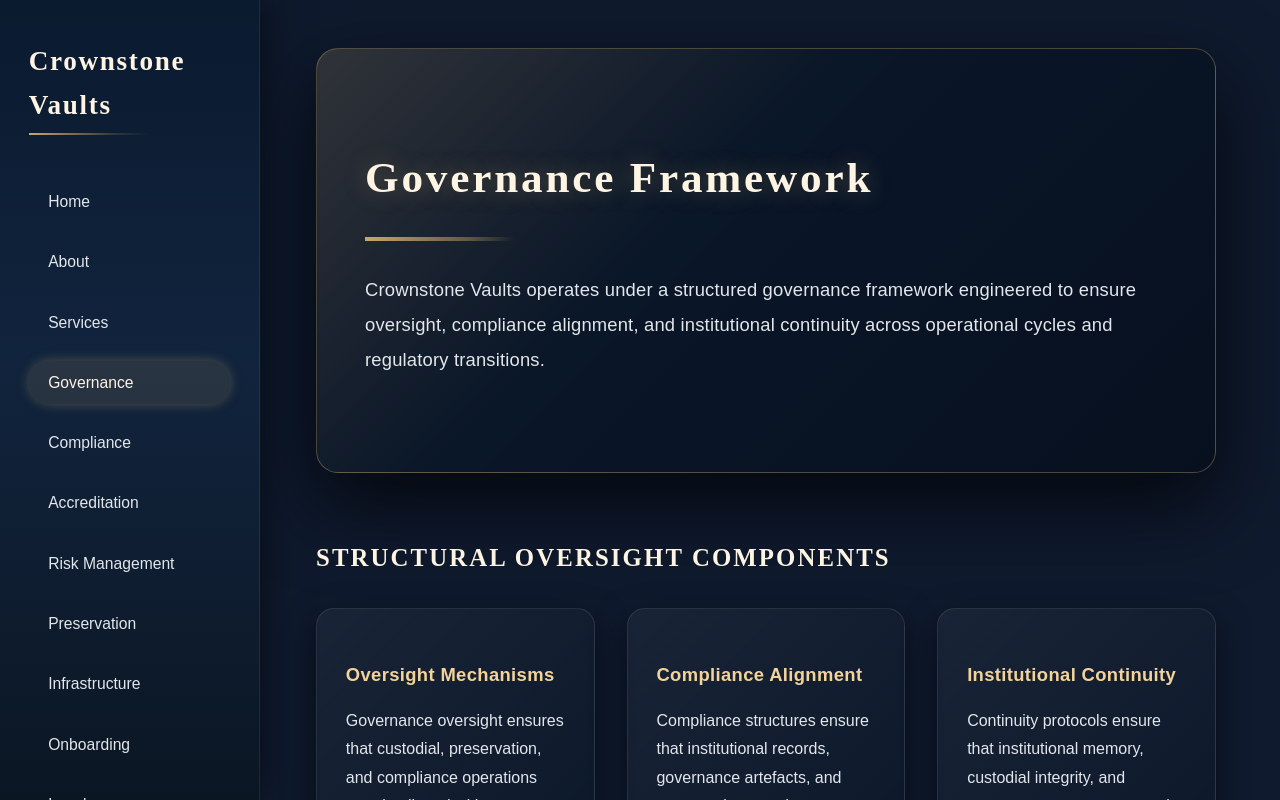
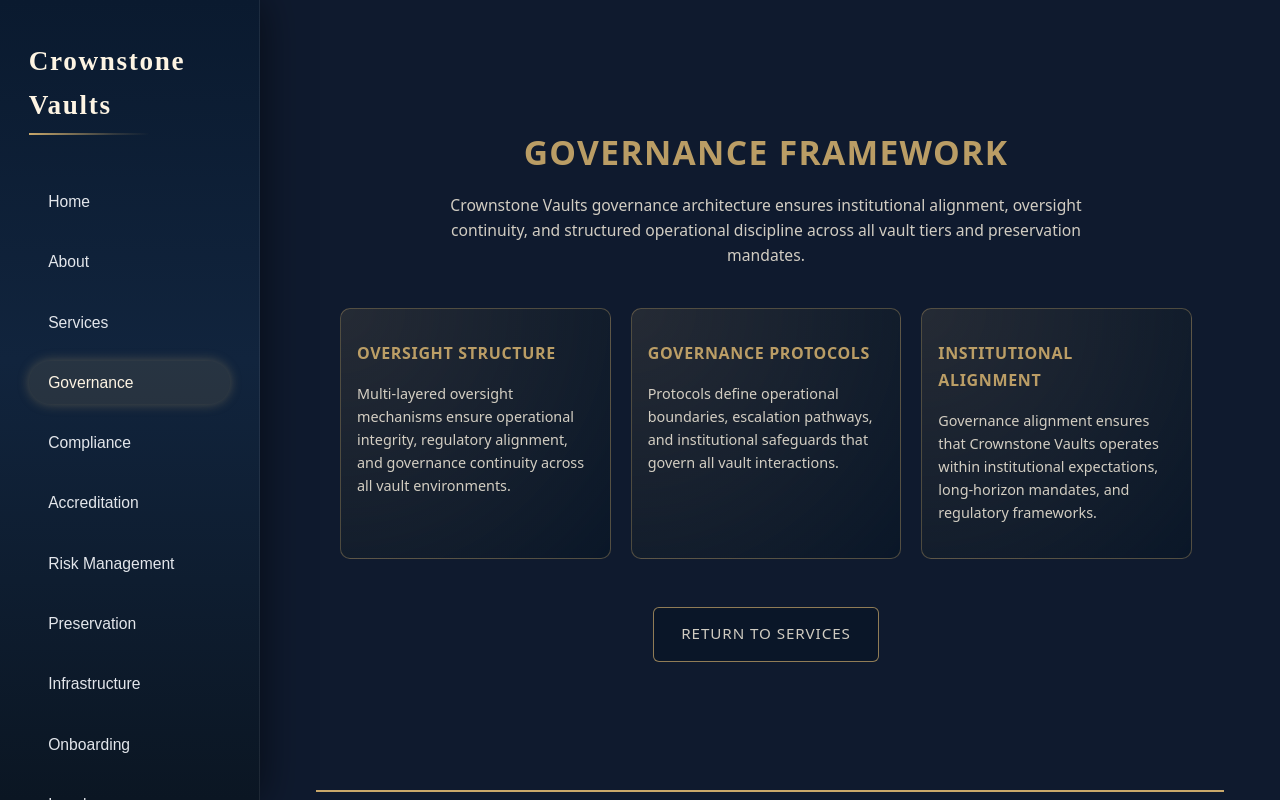
Before and after one commit to soulnlite/crownstone-vaults, a Next.js app: page /governance in a window 1280 px wide. Built offline with nearby package versions, Linux system fonts and the light colour scheme.

Commit message:
governance

```diff
--- a/app/governance/page.tsx
+++ b/app/governance/page.tsx
@@ -1,216 +1,182 @@
+"use client";
+
+import { useState } from "react";
+
 export default function GovernancePage() {
   return (
-    <div style={{ color: "#E3E6EB" }}>
-      {/* HERO */}
-      <section
-        style={{
-          marginBottom: "4rem",
-          padding: "3.5rem 3rem",
-          borderRadius: "22px",
-          background:
-            "linear-gradient(135deg, rgba(201,168,106,0.18) 0%, rgba(10,23,40,0.92) 40%, #07101F 100%)",
-          boxShadow: "0 32px 80px rgba(0,0,0,0.7)",
-          border: "1px solid rgba(201,168,106,0.35)",
-        }}
-      >
+    <main
+      style={{
+        maxWidth: "960px",
+        margin: "0 auto",
+        padding: "3rem 1.5rem 4rem",
+        color: "#FDF4E3",
+        fontFamily:
+          "system-ui, -apple-system, BlinkMacSystemFont, 'Segoe UI', sans-serif",
+      }}
+    >
+      {/* Header */}
+      <section style={{ marginBottom: "2.5rem", textAlign: "center" }}>
         <h1
           style={{
-            fontFamily: "Merriweather, serif",
-            fontSize: "2.7rem",
-            marginBottom: "1.4rem",
-            letterSpacing: "0.065em",
-            color: "#FDF4E3",
-            textShadow: "0 0 22px rgba(201,168,106,0.35)",
+            fontSize: "2.1rem",
+            letterSpacing: "0.04em",
+            textTransform: "uppercase",
+            marginBottom: "0.75rem",
+            color: "rgba(201,168,106,0.92)", // GOLD HEADER TONE
           }}
         >
           Governance Framework
         </h1>
 
-        <div
-          style={{
-            height: "4px",
-            width: "150px",
-            background:
-              "linear-gradient(90deg, #C9A86A 0%, rgba(201,168,106,0.4) 70%, transparent 100%)",
-            marginBottom: "2rem",
-          }}
-        ></div>
-
         <p
           style={{
-            fontSize: "1.15rem",
-            lineHeight: "1.9",
-            maxWidth: "780px",
-            marginBottom: "2.4rem",
-            letterSpacing: "0.01em",
+            maxWidth: "640px",
+            margin: "0 auto",
+            fontSize: "0.98rem",
+            lineHeight: 1.6,
+            color: "rgba(253,244,227,0.82)", // PARCHMENT BODY TONE
           }}
         >
-          Crownstone Vaults operates under a structured governance framework engineered to ensure
-          oversight, compliance alignment, and institutional continuity across operational cycles
-          and regulatory transitions.
+          Crownstone Vaults governance architecture ensures institutional
+          alignment, oversight continuity, and structured operational discipline
+          across all vault tiers and preservation mandates.
         </p>
       </section>
 
-      {/* GOVERNANCE STRUCTURE */}
-      <section style={{ marginBottom: "4rem" }}>
-        <h2
+      {/* Governance Sections */}
+      <section
+        style={{
+          display: "grid",
+          gridTemplateColumns: "repeat(auto-fit, minmax(260px, 1fr))",
+          gap: "1.25rem",
+        }}
+      >
+        <article
           style={{
-            fontFamily: "Merriweather, serif",
-            fontSize: "1.55rem",
-            marginBottom: "1.8rem",
-            letterSpacing: "0.085em",
-            textTransform: "uppercase",
-            color: "#FDF4E3",
+            borderRadius: "10px",
+            border: "1px solid rgba(201,168,106,0.35)",
+            background:
+              "radial-gradient(circle at top left, rgba(201,168,106,0.12), rgba(10,23,40,0.96))",
+            padding: "1.1rem 1rem",
           }}
         >
-          Structural Oversight Components
-        </h2>
+          <h2
+            style={{
+              fontSize: "1rem",
+              marginBottom: "0.45rem",
+              color: "rgba(201,168,106,0.92)", // GOLD HEADER TONE
+              letterSpacing: "0.04em",
+              textTransform: "uppercase",
+              fontWeight: 600,
+            }}
+          >
+            Oversight Structure
+          </h2>
 
-        <div
+          <p
+            style={{
+              fontSize: "0.9rem",
+              lineHeight: 1.6,
+              color: "rgba(253,244,227,0.82)", // PARCHMENT BODY TONE
+            }}
+          >
+            Multi‑layered oversight mechanisms ensure operational integrity,
+            regulatory alignment, and governance continuity across all vault
+            environments.
+          </p>
+        </article>
+
+        <article
           style={{
-            display: "grid",
-            gridTemplateColumns: "repeat(auto-fit, minmax(270px, 1fr))",
-            gap: "2rem",
+            borderRadius: "10px",
+            border: "1px solid rgba(201,168,106,0.35)",
+            background:
+              "radial-gradient(circle at top left, rgba(201,168,106,0.12), rgba(10,23,40,0.96))",
+            padding: "1.1rem 1rem",
           }}
         >
-          {/* Component 1 */}
-          <div
+          <h2
             style={{
-              padding: "2rem 1.8rem",
-              borderRadius: "18px",
-              background:
-                "linear-gradient(135deg, rgba(255,255,255,0.045), rgba(10,23,40,0.96))",
-              border: "1px solid rgba(255,255,255,0.1)",
-              boxShadow: "0 12px 32px rgba(0,0,0,0.5)",
+              fontSize: "1rem",
+              marginBottom: "0.45rem",
+              color: "rgba(201,168,106,0.92)", // GOLD HEADER TONE
+              letterSpacing: "0.04em",
+              textTransform: "uppercase",
+              fontWeight: 600,
             }}
           >
-            <h3
-              style={{
-                fontSize: "1.15rem",
-                marginBottom: "0.8rem",
-                color: "#F3D39A",
-                letterSpacing: "0.02em",
-              }}
-            >
-              Oversight Mechanisms
-            </h3>
-            <p style={{ fontSize: "1rem", lineHeight: "1.78" }}>
-              Governance oversight ensures that custodial, preservation, and compliance operations
-              remain aligned with institutional expectations and regulatory obligations.
-            </p>
-          </div>
+            Governance Protocols
+          </h2>
 
-          {/* Component 2 */}
-          <div
+          <p
             style={{
-              padding: "2rem 1.8rem",
-              borderRadius: "18px",
-              background:
-                "linear-gradient(135deg, rgba(255,255,255,0.045), rgba(10,23,40,0.96))",
-              border: "1px solid rgba(255,255,255,0.1)",
-              boxShadow: "0 12px 32px rgba(0,0,0,0.5)",
+              fontSize: "0.9rem",
+              lineHeight: 1.6,
+              color: "rgba(253,244,227,0.82)", // PARCHMENT BODY TONE
             }}
           >
-            <h3
-              style={{
-                fontSize: "1.15rem",
-                marginBottom: "0.8rem",
-                color: "#F3D39A",
-                letterSpacing: "0.02em",
-              }}
-            >
-              Compliance Alignment
-            </h3>
-            <p style={{ fontSize: "1rem", lineHeight: "1.78" }}>
-              Compliance structures ensure that institutional records, governance artefacts, and
-              preservation mandates meet regulatory standards and withstand external scrutiny.
-            </p>
-          </div>
+            Protocols define operational boundaries, escalation pathways, and
+            institutional safeguards that govern all vault interactions.
+          </p>
+        </article>
 
-          {/* Component 3 */}
-          <div
+        <article
+          style={{
+            borderRadius: "10px",
+            border: "1px solid rgba(201,168,106,0.35)",
+            background:
+              "radial-gradient(circle at top left, rgba(201,168,106,0.12), rgba(10,23,40,0.96))",
+            padding: "1.1rem 1rem",
+          }}
+        >
+          <h2
             style={{
-              padding: "2rem 1.8rem",
-              borderRadius: "18px",
-              background:
-                "linear-gradient(135deg, rgba(255,255,255,0.045), rgba(10,23,40,0.96))",
-              border: "1px solid rgba(255,255,255,0.1)",
-              boxShadow: "0 12px 32px rgba(0,0,0,0.5)",
+              fontSize: "1rem",
+              marginBottom: "0.45rem",
+              color: "rgba(201,168,106,0.92)", // GOLD HEADER TONE
+              letterSpacing: "0.04em",
+              textTransform: "uppercase",
+              fontWeight: 600,
             }}
           >
-            <h3
-              style={{
-                fontSize: "1.15rem",
-                marginBottom: "0.8rem",
-                color: "#F3D39A",
-                letterSpacing: "0.02em",
-              }}
-            >
-              Institutional Continuity
-            </h3>
-            <p style={{ fontSize: "1rem", lineHeight: "1.78" }}>
-              Continuity protocols ensure that institutional memory, custodial integrity, and
-              governance structures remain stable across leadership changes and generational
-              transitions.
-            </p>
-          </div>
-        </div>
+            Institutional Alignment
+          </h2>
+
+          <p
+            style={{
+              fontSize: "0.9rem",
+              lineHeight: 1.6,
+              color: "rgba(253,244,227,0.82)", // PARCHMENT BODY TONE
+            }}
+          >
+            Governance alignment ensures that Crownstone Vaults operates within
+            institutional expectations, long‑horizon mandates, and regulatory
+            frameworks.
+          </p>
+        </article>
       </section>
 
       {/* CTA */}
-      <section>
-        <div
+      <section style={{ marginTop: "3rem", textAlign: "center" }}>
+        <a
+          href="/services"
           style={{
-            height: "4px",
-            width: "150px",
-            background:
-              "linear-gradient(90deg, #C9A86A 0%, rgba(201,168,106,0.4) 70%, transparent 100%)",
-            marginBottom: "1.4rem",
-          }}
-        ></div>
-
-        <h2
-          style={{
-            fontFamily: "Merriweather, serif",
-            fontSize: "1.55rem",
-            marginBottom: "1.2rem",
-            letterSpacing: "0.085em",
+            display: "inline-block",
+            padding: "0.85rem 1.7rem",
+            borderRadius: "6px",
+            border: "1px solid rgba(201,168,106,0.7)",
+            background: "rgba(10,23,40,0.9)",
+            color: "rgba(253,244,227,0.82)", // PARCHMENT BODY TONE
+            fontWeight: 500,
+            fontSize: "0.95rem",
+            textDecoration: "none",
+            letterSpacing: "0.06em",
             textTransform: "uppercase",
-            color: "#FDF4E3",
           }}
         >
-          Governance Engagement
-        </h2>
-
-        <p
-          style={{
-            fontSize: "1.05rem",
-            lineHeight: "1.85",
-            maxWidth: "800px",
-            marginBottom: "2rem",
-            letterSpacing: "0.01em",
-          }}
-        >
-          Institutions requiring governance support, oversight alignment, or compliance
-          reinforcement may initiate contact through our formal engagement pathway.
-        </p>
-
-        <a
-          href="/contact"
-          style={{
-            padding: "1rem 1.8rem",
-            borderRadius: "999px",
-            border: "1px solid rgba(201,168,106,0.7)",
-            color: "#FDF4E3",
-            fontWeight: 500,
-            fontSize: "1.05rem",
-            textDecoration: "none",
-            background: "rgba(10,23,40,0.85)",
-          }}
-        >
-          Initiate Institutional Contact
+          Return to Services
         </a>
       </section>
-    </div>
+    </main>
   );
 }
```
